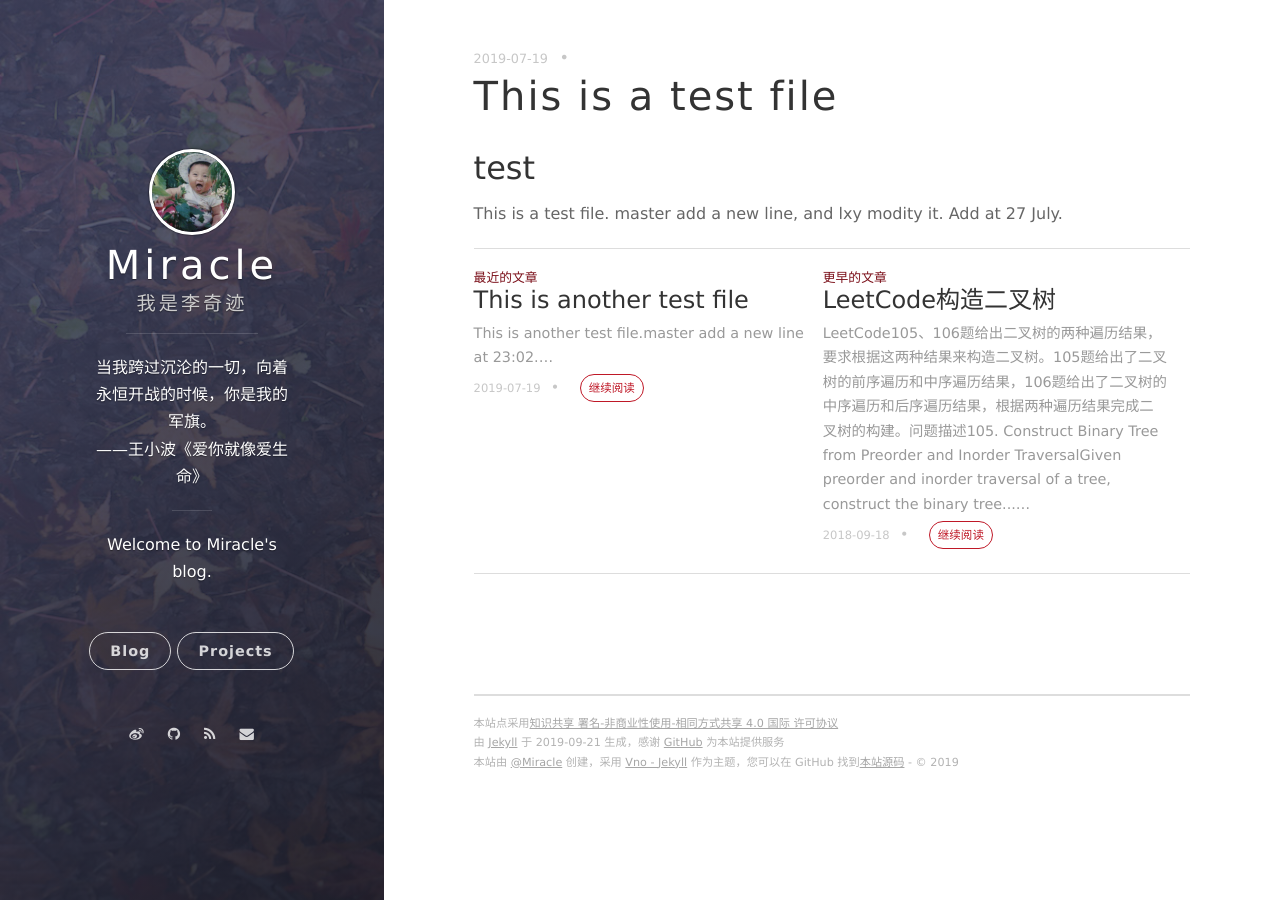
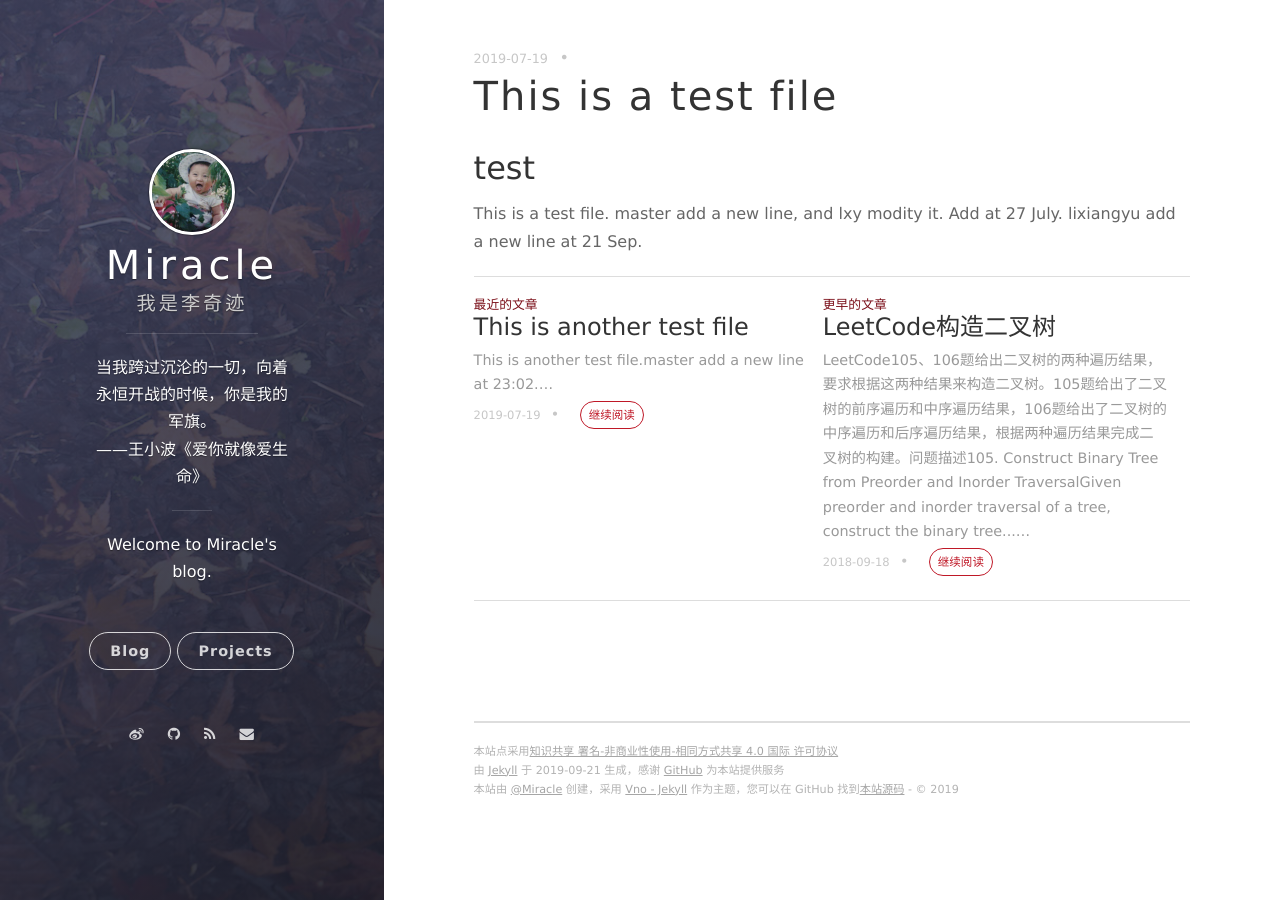
Before and after one commit to onevcat/vno-jekyll, a Jekyll site: the page built from _posts/2019-07-19-test.md, in a window 1280 px wide. Built offline with Jekyll 4.4.1, drawn with Linux system fonts in a browser that asks for light colours; nearby versions of some CDN libraries; comment, search, counter and statistics services are not loaded.

Commit message:
add a new line

```diff
--- a/_posts/2019-07-19-test.md
+++ b/_posts/2019-07-19-test.md
@@ -7,3 +7,4 @@ title: This is a test file
 This is a test file.
 master add a new line, and lxy modity it.
 Add at 27 July.
+lixiangyu add a new line at 21 Sep.
```
